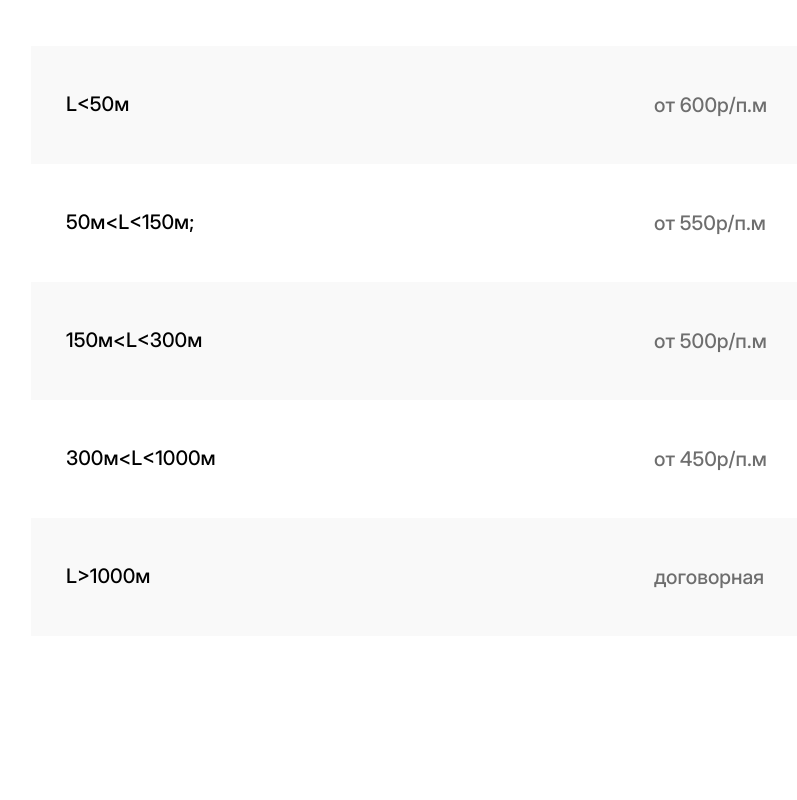
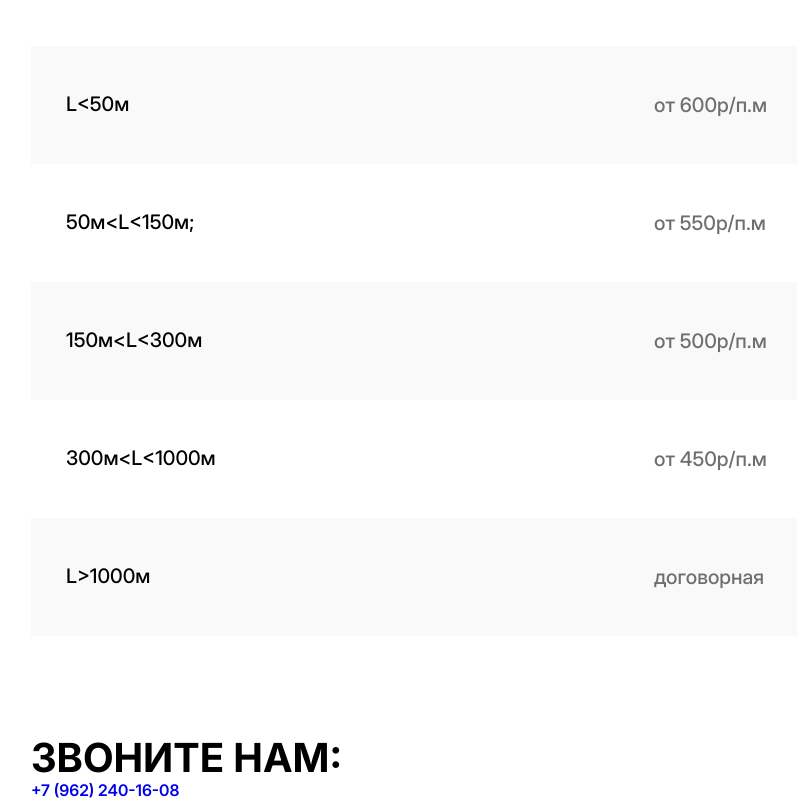
Before and after one commit to AleksandSelihov/barrier69, a plain HTML site: page index.html in a window 1280 px wide. Shown: the part 2899-3699 px from the top of the page, without its empty margins (19-816 px from the left). Before the commit the page ends 3635 px from the top, so only its background shows below. Drawn offline with Linux system fonts and the light colour scheme.

Commit message:
feat: Написал html для секции call

```diff
--- /dev/null
+++ b/assets/css/components/_call.scss
@@ -0,0 +1,9 @@
+.call {
+    &__title {
+        font-weight: 700;
+        font-size: 40px;
+        line-height: 110%;
+        text-transform: uppercase;
+        color: #000;
+    }
+}
--- a/assets/css/style.scss
+++ b/assets/css/style.scss
@@ -6,3 +6,4 @@
 @import "components/about";
 @import "components/works";
 @import "components/price";
+@import "components/call";
--- a/index.html
+++ b/index.html
@@ -133,7 +133,14 @@
                     </div>
                 </div>
             </section>
-            <section class="call"></section>
+            <section class="call">
+                <div class="container">
+                    <div class="call__wrapper">
+                        <h2 class="call__title">Звоните нам:</h2>
+                        <a href="tel:+79622401608" class="call__phone">+7 (962) 240-16-08</a>
+                    </div>
+                </div>
+            </section>
         </main>
         <footer class="footer"></footer>
     </body>
```
Also changed, not shown: assets/css/style.css, 1 other file.
